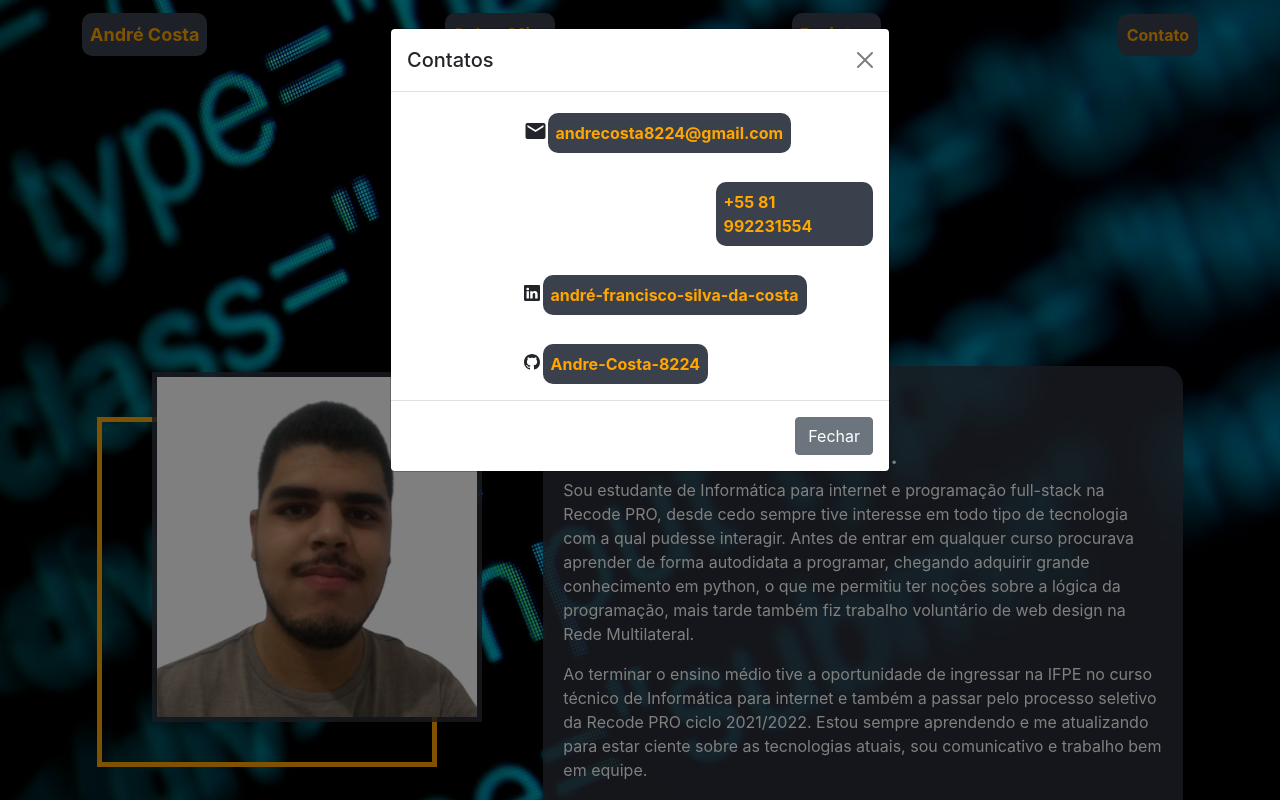
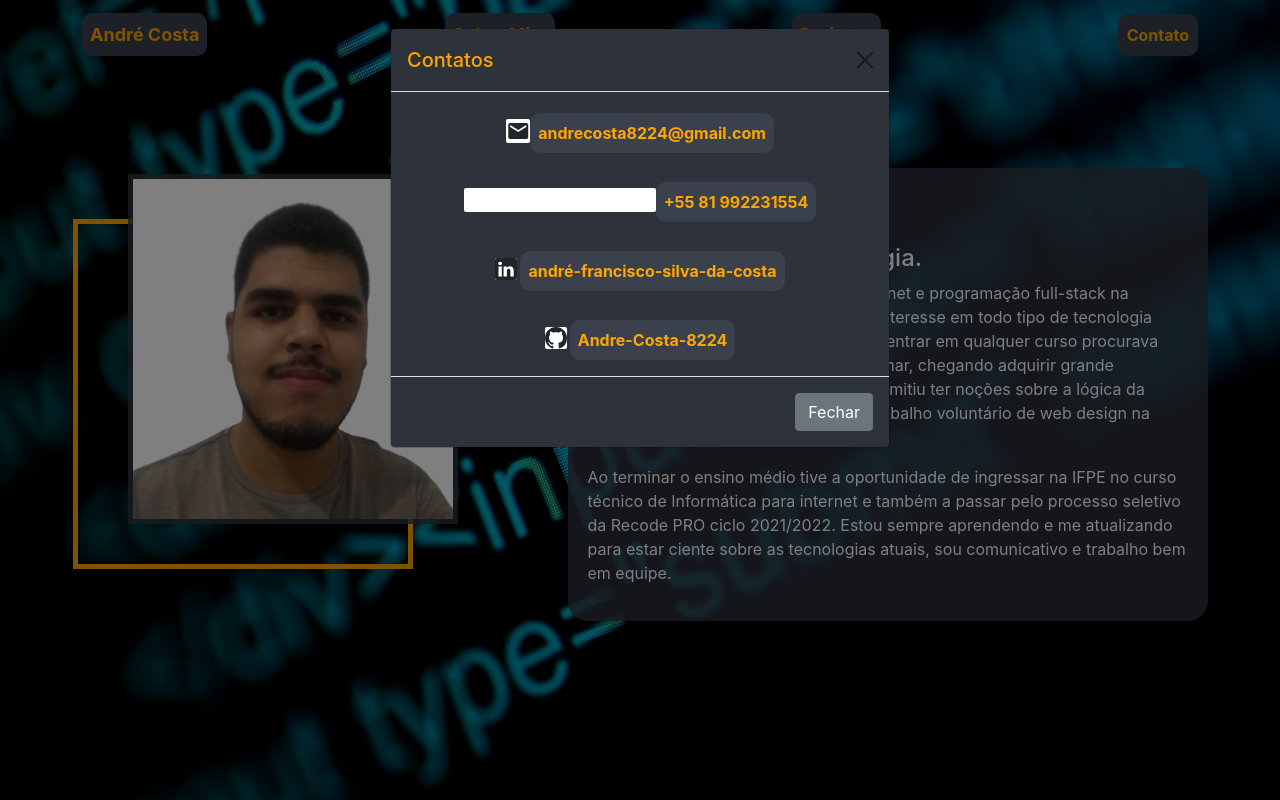
Before and after one commit to Andre-Costa-8224/AndrePortfolio, a React (Create React App) app: page /sobre in a window 1280 px wide. Both pictures are taken after a click on the button "Contato". Shown: the top 800 px of the page. Built offline with nearby package versions, Linux system fonts and the light colour scheme.

Commit message:
atualização

```diff
--- a/src/App.css
+++ b/src/App.css
@@ -7,7 +7,7 @@
 }
 
 .separador{
-  height: 125vh;
+  min-height: 100vh;
 }
 
 .linkstyle{
@@ -19,6 +19,11 @@
   font-weight: bold;
   animation: AppRotate 2s;
   margin-top: 5px;
+  transition: 1s;
+}
+
+.linkstyle:hover{
+  color: white;
 }
 
 .bgmenu{
@@ -34,10 +39,14 @@
   color: white;
 }
 
+.App-headerAbout {
+  color: white;
+}
+
 .about{
   margin-top: 80px;
+  padding-bottom: 100px;
   display: flex;
-  height: 100vh;
   align-items: center;
 }
 
@@ -46,12 +55,15 @@
   width: 340px;
   border: 5px solid orange;
   margin-left: auto;
+  margin-right: auto;
 }
 
 .imgAbout img{
   margin-top: -50px;
   margin-left: 50px;
   border: 5px solid #323741d2;
+  height: 350px;
+  width: 330px;
 }
 
 .bg-opaco{
@@ -71,6 +83,28 @@
   justify-content: center;
   align-items: center;
   color: white;
+}
+
+.bgModal{
+  background-color: #2e323a;
+}
+
+i{
+  background-color: white;
+  border-radius: 2px;
+}
+
+svg{
+  background-color: white;
+  background-color: white;
+  border-radius: 2px;
+}
+
+.modalLinks{
+  display: flex;
+  flex-direction: column;
+  justify-content: center;
+  align-items: center;
 }
 
 .App-projetos {
@@ -128,6 +162,12 @@
   justify-content: space-evenly;
 }
 
+@media (min-width: 373px){
+  .linkstyle:hover{
+    font-size: x-large;
+  }
+}
+
 @media (max-width: 479px) {
   .imgAbout{
     margin: auto;
@@ -140,11 +180,7 @@
   }
 }
 
-@media (max-width: 796px){
-  .separador{
-    height: 160vh;
-  }
-}
+
 
 @media (max-width: 998px) {
   .about{
@@ -172,12 +208,12 @@
 
   .imgAbout{
     margin: auto;
+    width: 185px;
+    height: 185px;
+  }
+  .imgAbout img{
     width: 180px;
     height: 180px;
-  }
-  .imgAbout img{
-    height: 180px;
-    width: 180px;
     margin-top: -35px;
     margin-left: 35px;
   }
@@ -234,10 +270,10 @@
 
 @keyframes AppRotate {
   from {
-    transform: rotate(0deg);
+    opacity: 0.2;
   }
   to {
-    transform: rotate(360deg);
+    opacity: 1;
   }
 }
 
--- a/src/Componentes/About.jsx
+++ b/src/Componentes/About.jsx
@@ -2,12 +2,11 @@ import Eu2 from "./Eu2.png"
 
 const Sobre = () => {
     return(
-        <div class="separador">
-            <br />
+        <main class="separador">
             <br />
             <section className="about">
                 <article className="imgAbout">
-                    <img src={Eu2} alt="" height={"350px"} width={"330px"}/>
+                    <img className="Eu2" src={Eu2} alt="André"/>
                 </article>
                 <p style={{marginLeft: "10px"}} ></p>
                 <article className="bg-opaco">
@@ -17,7 +16,8 @@ const Sobre = () => {
                     <p>Ao terminar o ensino médio tive a oportunidade de ingressar na IFPE no curso técnico de Informática para internet e também a passar pelo processo seletivo da Recode PRO ciclo 2021/2022. Estou sempre aprendendo e me atualizando para estar ciente sobre as tecnologias atuais, sou comunicativo e trabalho bem em equipe.</p>
                 </article>
             </section>
-        </div>
+            </main>
+
     )
 }
 
--- a/src/Componentes/Header.jsx
+++ b/src/Componentes/Header.jsx
@@ -2,7 +2,7 @@ import { Link } from "react-router-dom";
 
 const Menu = () => {
   return (
-    <html lang="en">
+    <html lang="pt-br">
       <head>
         <meta charset="UTF-8" />
         <meta http-equiv="X-UA-Compatible" content="IE=edge" />
@@ -46,9 +46,9 @@ const Menu = () => {
           aria-hidden="true"
         >
           <div className="modal-dialog">
-            <div className="modal-content">
+            <div className="modal-content bgModal">
               <div className="modal-header">
-                <h5 className="modal-title" id="exampleModalLabel">
+                <h5 className="modal-title" id="exampleModalLabel" style={{color: "orange"}}>
                   Contatos
                 </h5>
                 <button
@@ -59,7 +59,7 @@ const Menu = () => {
                 ></button>
               </div>
               <div className="modal-body">
-                <div style={{ marginLeft: "25%" }}>
+                <div className="modalLinks">
                   <div style={{ display: "flex", alignItems: "center" }}>
                     <i className="material-icons">email</i>
                     <a
@@ -67,7 +67,6 @@ const Menu = () => {
                       href="mailto:andrecosta8224@gmail.com"
                       target="_blank" rel="noopener noreferrer"
                     >
-                      {" "}
                       andrecosta8224@gmail.com
                     </a>
                   </div>
@@ -86,8 +85,8 @@ const Menu = () => {
                   <div style={{ display: "flex", alignItems: "center" }}>
                     <svg
                       xmlns="http://www.w3.org/2000/svg"
-                      width="16"
-                      height="16"
+                      width="22"
+                      height="22"
                       fill="currentColor"
                       class="bi bi-linkedin"
                       viewBox="0 0 16 16"
@@ -108,8 +107,8 @@ const Menu = () => {
                   <div style={{ display: "flex", alignItems: "center" }}>
                     <svg
                       xmlns="http://www.w3.org/2000/svg"
-                      width="16"
-                      height="16"
+                      width="22"
+                      height="22"
                       fill="currentColor"
                       class="bi bi-github"
                       viewBox="0 0 16 16"
```
